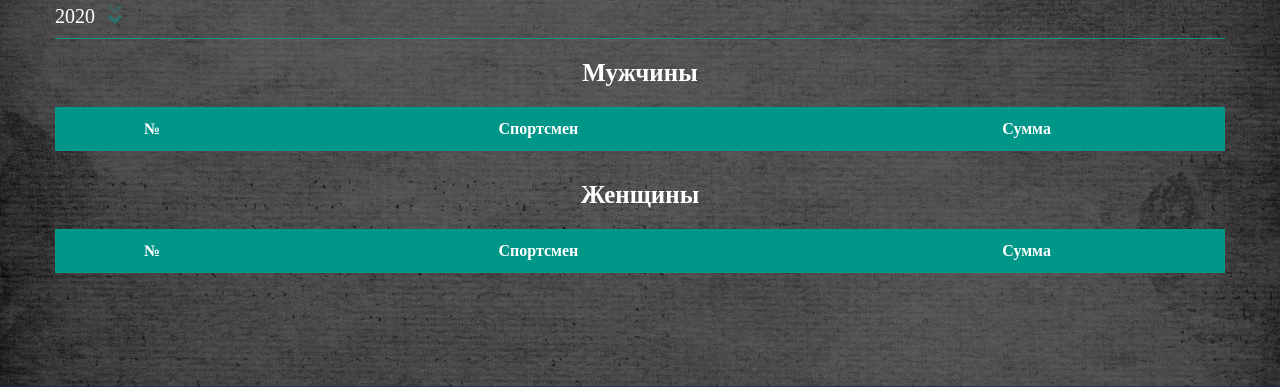
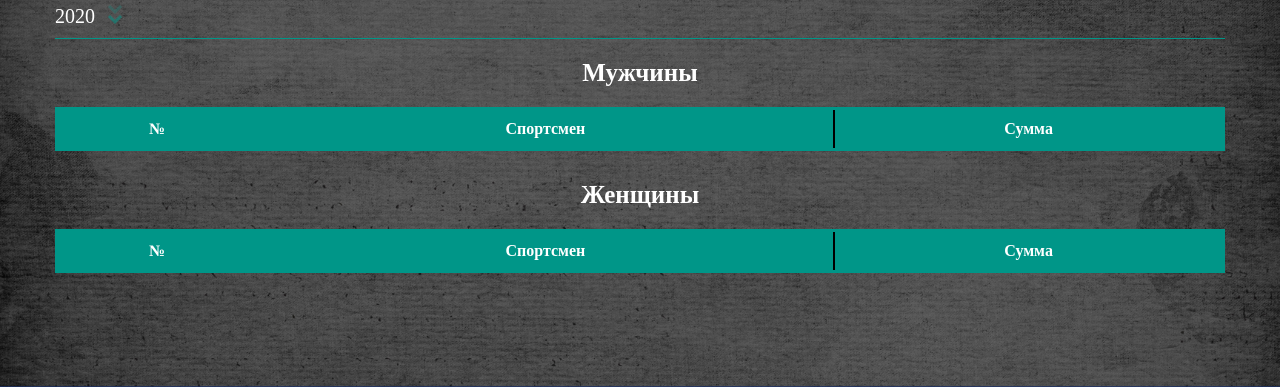
Before and after one commit to karamzi/bowl_fbspb, a Django app: page /rating/ in a window 1280 px wide. Shown: the part 273-660 px from the top of the page. Run offline with Django 4.2, Linux system fonts and the light colour scheme; tables that the repository leaves empty hold one stand-in row (values such as "Sample post"); lists and menus that the app fills with data are empty; some libraries are stand-ins or nearby versions.

Commit message:
Доработки

```diff
--- a/main/models.py
+++ b/main/models.py
@@ -15,7 +15,6 @@ def get_image_path(instance, filename):
     return f'images/{instance.name}_{datetime.datetime.now()}{splitext(filename)[1]}'
 
 
-# Create your models here.
 class YearModel(models.Model):
     year = models.IntegerField('Год')
 
@@ -50,7 +49,7 @@ class ResultsModel(models.Model):
         ('Teams', 'Пятерки'),
         ('spb_championship', 'Чемпионат СПБ'),
         ('spb_cup', 'Кубок СПБ'),
-        ('no_rating', '--------')
+        ('no_rating', 'Без рейтинга')
     )
     CHOICE_FORMAT = (
         ('rating', 'Рейтинговый'),
@@ -96,7 +95,9 @@ class DocumentModel(models.Model):
     TYPE_CHOICE = (
         ('regulation', 'Регламент'),
         ('rang_report', 'Приказ о присвоении'),
-        ('rating', 'Рейтинг')
+        ('rating', 'Рейтинг'),
+        ('calendar', 'Календарь'),
+        ('anti_doping', 'Антидопинг')
     )
     type = models.CharField(max_length=100, choices=TYPE_CHOICE, verbose_name='Тип документа')
     year = models.ForeignKey(YearModel, on_delete=models.PROTECT, verbose_name='Год', related_name='regulations')
@@ -106,6 +107,9 @@ class DocumentModel(models.Model):
 
     def __str__(self):
         return self.name
+
+    class Meta:
+        ordering = ['-id']
 
 
 class CalendarModel(models.Model):
--- a/main/views.py
+++ b/main/views.py
@@ -8,6 +8,7 @@ from rest_framework.response import Response
 from rest_framework.views import APIView
 
 from main import models
+from main.models import DocumentModel
 from main.services.services import Statistic, Player, Rating, BaseResult
 from main.serializers import CalendarSerializer
 
@@ -148,11 +149,13 @@ def protocols(request):
 
 
 def calendar(request):
-    return render(request, 'calendar.html')
+    calendar_file = DocumentModel.objects.filter(type='calendar').order_by('-id').first()
+    return render(request, 'calendar.html', context={'calendar_file': calendar_file})
 
 
 def anti_doping(request):
-    return render(request, 'antidoping.html')
+    documents = DocumentModel.objects.filter(type='anti_doping').order_by('-id')
+    return render(request, 'antidoping.html', context={'documents': documents})
 
 
 def regulations(request):
--- a/static/css/statistics_3.css
+++ b/static/css/statistics_4.css
@@ -116,10 +116,11 @@
 }
 
 .tournament_result {
-    overflow-x:auto;
+    overflow-x: auto;
     width: 100%;
     margin-bottom: 30px;
     border: 3px solid #009688;
+    max-height: 700px;
 }
 
 .tournament_result::-webkit-scrollbar {
@@ -150,8 +151,41 @@
 }
 
 .tournament_result th {
+    position: sticky;
+    top: 0;
     padding: 10px 7px;
     white-space: nowrap;
+    z-index: 100;
+}
+
+.tournament_result th:first-child, .tournament_result td:first-child {
+    position: sticky;
+    left: 0;
+    min-width: 32px;
+    max-width: 32px;
+}
+
+.tournament_result th:first-child, .tournament_result th:nth-child(2) {
+    z-index: 102;
+}
+
+.tournament_result td:first-child, .tournament_result td:nth-child(2) {
+    z-index: 101;
+}
+
+.tournament_result th:nth-child(2), .tournament_result td:nth-child(2) {
+    position: sticky;
+    left: 32px;
+}
+
+.tournament_result th:nth-child(2):after, .tournament_result tr td:nth-child(2):after {
+    content: '';
+    position: absolute;
+    top: 0;
+    bottom: 0;
+    right: 0;
+    width: 2px;
+    background-color: black;
 }
 
 .tournament_result td {
@@ -168,6 +202,15 @@
 
 .tournament_result tbody tr:nth-child(2n) {
     background-color: #d5f3e8;
+}
+
+.tournament_result tbody tr td:first-child, .tournament_result tbody tr td:nth-child(2) {
+    background-color: #d5f3e8;
+    border: unset;
+}
+
+.tournament_result tr th {
+    background-color: #009688;;
 }
 
 .tournament_result a {
@@ -193,8 +236,6 @@
 }
 
 @media (max-width: 900px) {
-
-
     .rating_description {
         font-size: 15px;
     }
--- a/templates/rating.html
+++ b/templates/rating.html
@@ -1,7 +1,7 @@
 {% extends 'layouts/basic.html' %}
 {% load static %}
 {% block links %}
-    <link rel="stylesheet" href="{% static 'css/statistics_3.css' %}">
+    <link rel="stylesheet" href="{% static 'css/statistics_4.css' %}">
 {% endblock %}
 {% block title %}Рейтинг{% endblock %}
 
@@ -28,7 +28,9 @@
                                 <a href="{{ rating_docs.document.url }}" target="_blank">Весь рейтинг PDF</a>
                             </div>
                         {% endif %}
+
                         <h4>Мужчины</h4>
+
                         <div class="tournament_result">
                             <table>
                                 <thead>
@@ -51,6 +53,7 @@
                         </div>
 
                         <h4>Женщины</h4>
+
                         <div class="tournament_result">
                             <table>
                                 <thead>
--- a/templates/statistics.html
+++ b/templates/statistics.html
@@ -1,7 +1,7 @@
 {% extends 'layouts/basic.html' %}
 {% load static %}
 {% block links %}
-    <link rel="stylesheet" href="{% static 'css/statistics_3.css' %}">
+    <link rel="stylesheet" href="{% static 'css/statistics_4.css' %}">
 {% endblock %}
 {% block title %}Статистика{% endblock %}
 
```
Also changed, not shown: templates/antidoping.html (+5 -13 lines), templates/calendar.html (+7 -4 lines), 6 other files.
